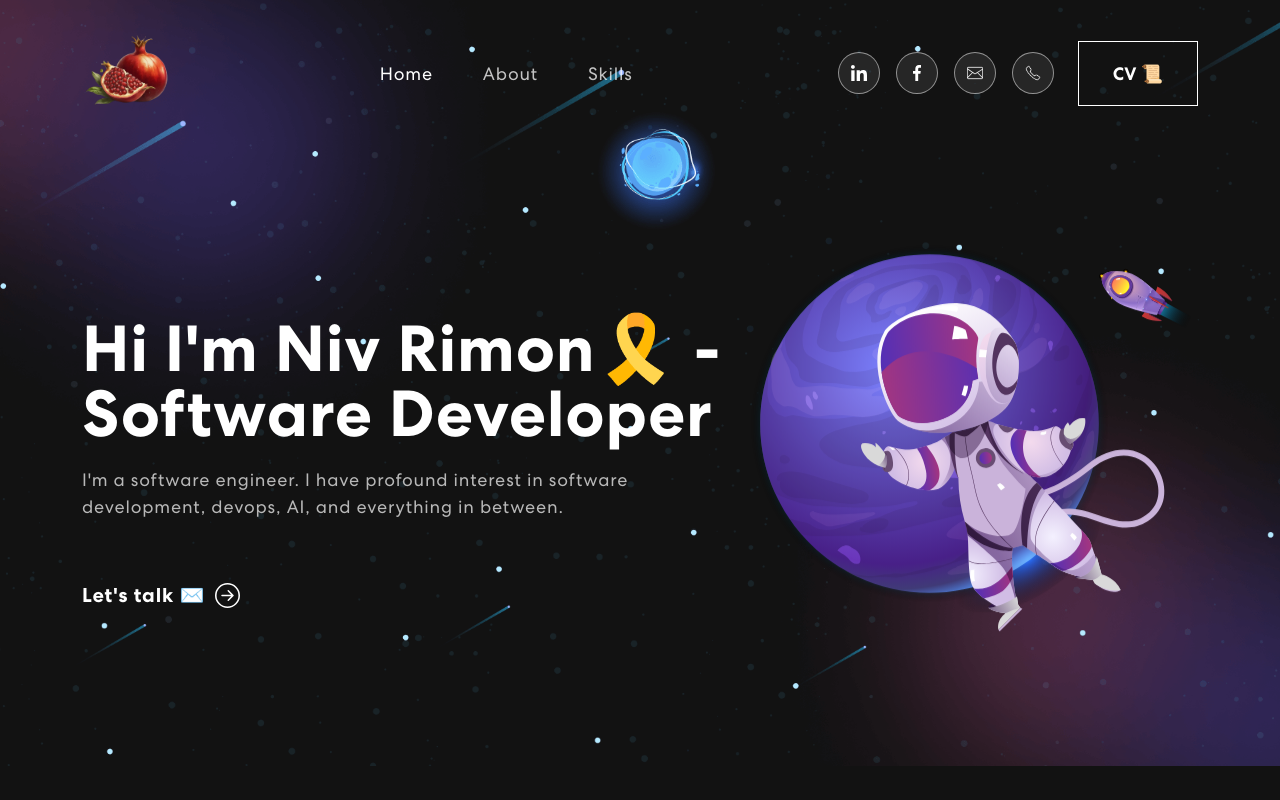
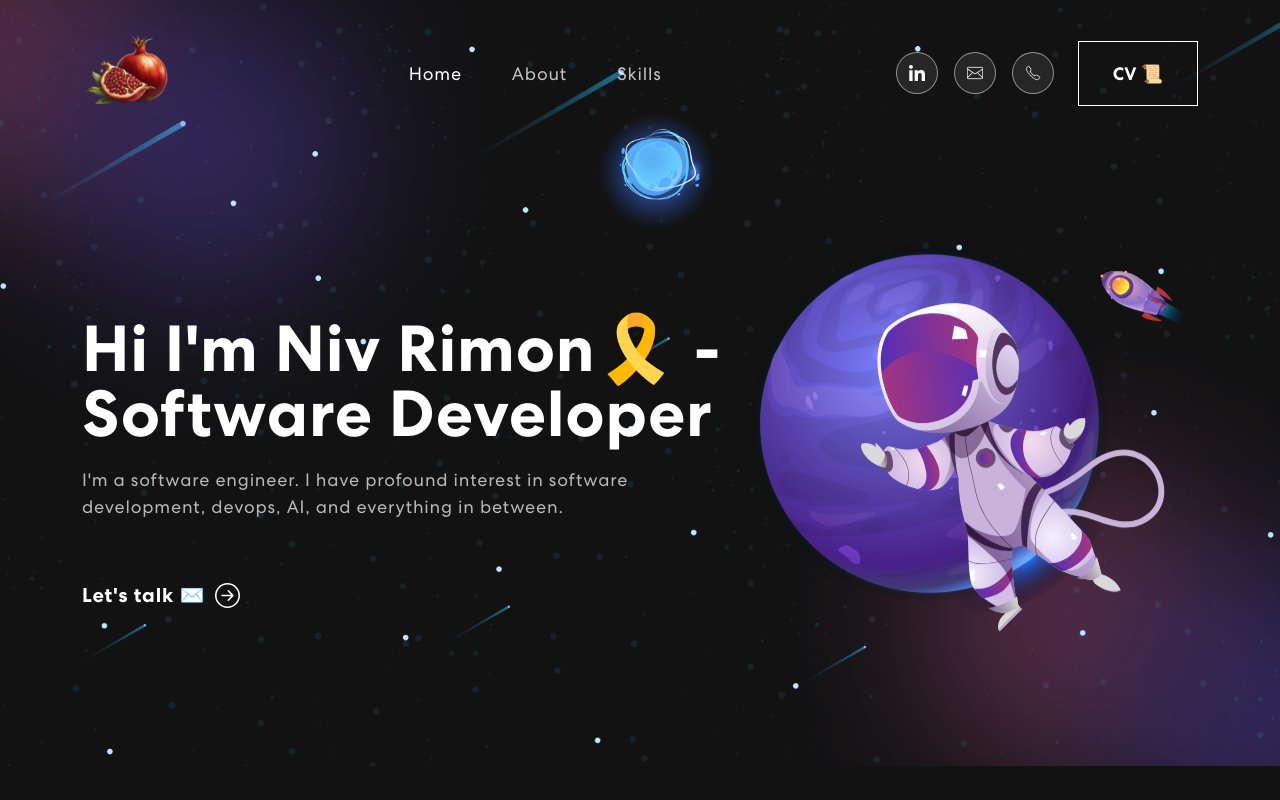
Before and after one commit to Nivrin/portfolio, a React (Create React App) app: page / in a window 1280 px wide. Shown: the top 800 px of the page. Built offline with nearby package versions, Linux system fonts and the light colour scheme.

Commit message:
removed facebook icon

```diff
--- a/src/components/SocialButtons.js
+++ b/src/components/SocialButtons.js
@@ -29,7 +29,7 @@ const SocialButtons = () => {
     return (
         <div className="social-icon">
             <a href="https://www.linkedin.com/in/niv-rimon/"><img src={linkedinIcon} alt="linkedin-icon" /></a>
-            <a href="https://www.facebook.com/niv.rimon"><img src={facebookIcon} alt="facebook-icon" /></a>
+            {/* <a href="https://www.facebook.com/niv.rimon"><img src={facebookIcon} alt="facebook-icon" /></a> */}
             <a href="#email" onClick={handleConnectButtonClick}> <img src={mailIcon} alt="mail-icon" /></a>
             <a href="#phone" onClick={handlePhoneClick}><img src={phoneIcon} alt="call-me" /></a>
             {showCopiedNotification && <div className="copied-notification">Phone number copied!</div>}
```
Also changed, not shown: src/assets/img/about.jpg (deleted).
